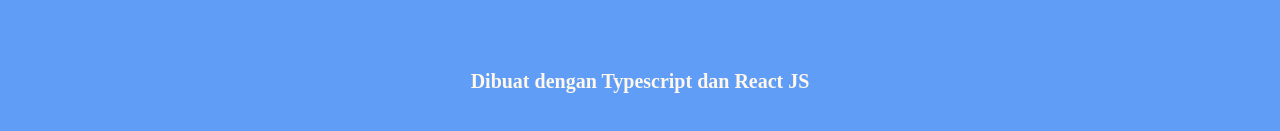
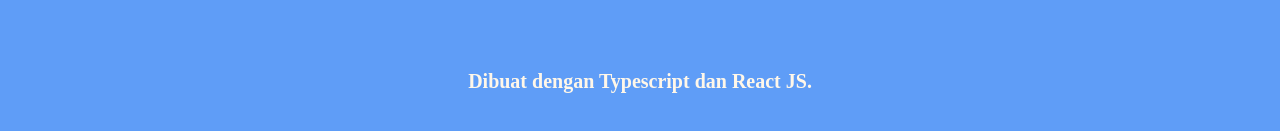
Before and after one commit to kennarddh/educourse-coding-for-patriotism-2022, a React (Vite) app: page / in a window 1280 px wide. Shown: the part 2218-2349 px from the top of the page. Built offline with nearby package versions, Linux system fonts and the light colour scheme.

Commit message:
fix: Missing dot

```diff
--- a/src/Components/Footer/Footer.tsx
+++ b/src/Components/Footer/Footer.tsx
@@ -6,7 +6,7 @@ const Footer: FC = () => {
 	return (
 		<Container>
 			<EducourseLogo src='EducourseLogo.png' />
-			<Text>Dibuat dengan Typescript dan React JS</Text>
+			<Text>Dibuat dengan Typescript dan React JS.</Text>
 		</Container>
 	)
 }
```
